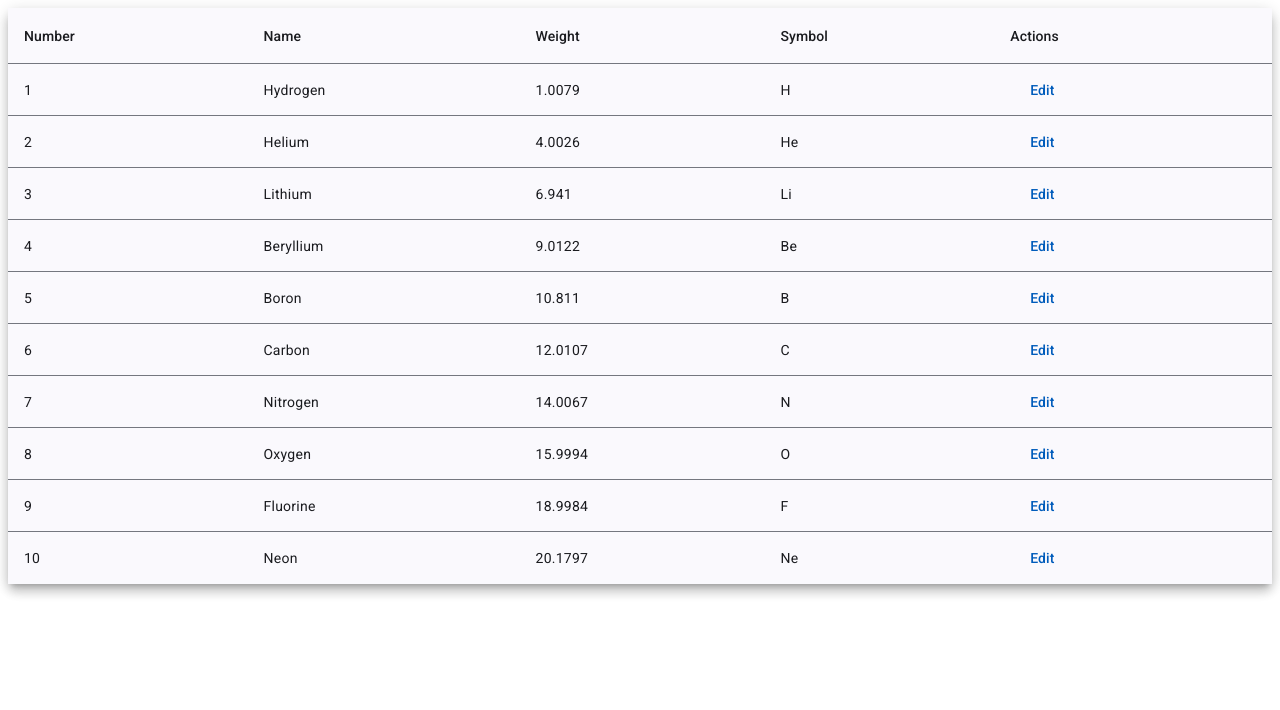
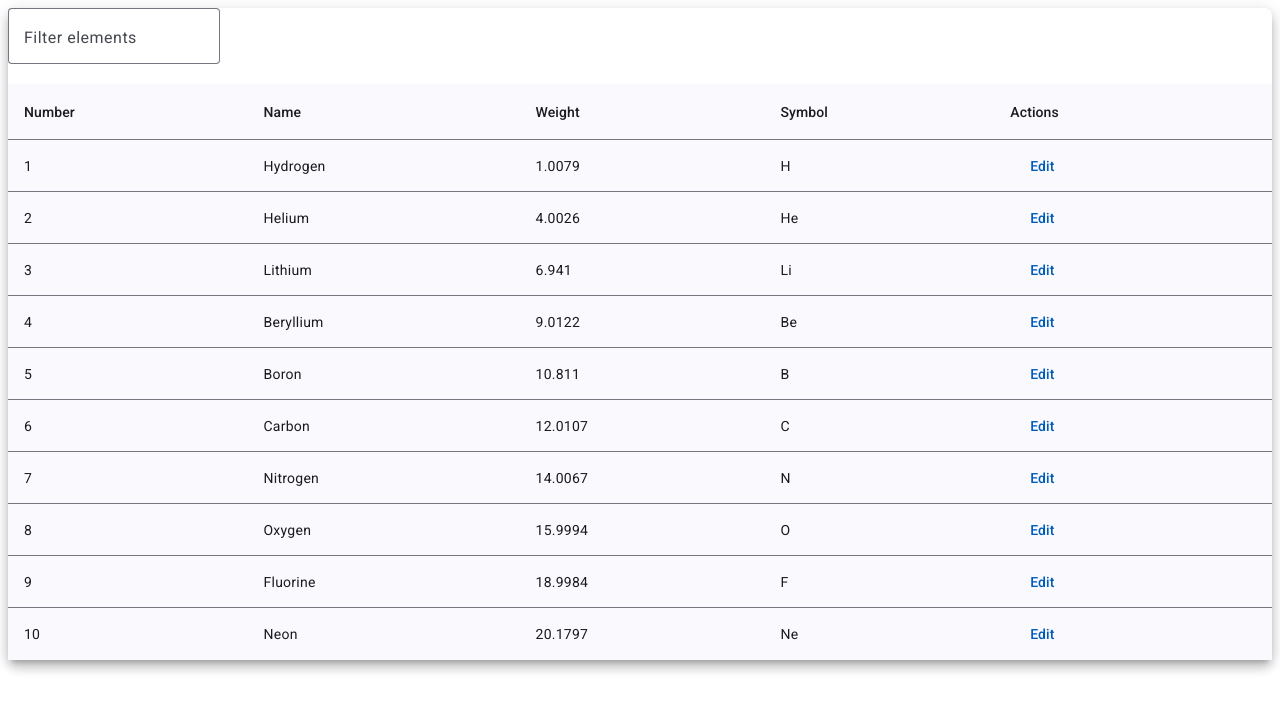
Before and after one commit to AndrzejZawadzki/Atipera, an Angular app: page / in a window 1280 px wide. Shown: the top 710 px of the page. Built offline with nearby package versions, Linux system fonts and the light colour scheme.

Commit message:
Added filter with 2 sec debounce time

```diff
--- a/src/app/app.component.html
+++ b/src/app/app.component.html
@@ -4,6 +4,27 @@
 </div>
 
 <div *ngIf="!isLoading" class="mat-elevation-z8">
+  <div>
+    <!-- Input do filtrowania -->
+    <mat-form-field appearance="outline">
+      <mat-label>Filter elements</mat-label>
+      <input
+        matInput
+        [formControl]="filterControl"
+        placeholder="Filter all fields"
+      />
+    </mat-form-field>
+  </div>
+
+  <!-- <mat-form-field>
+    <mat-label>Filter</mat-label>
+    <input
+      matInput
+      (keyup)="applyFilter($event)"
+      placeholder="Ex. ium"
+      #input
+    />
+  </mat-form-field> -->
   <table mat-table [dataSource]="dataSource" class="mat-table">
     <ng-container matColumnDef="position">
       <th mat-header-cell *matHeaderCellDef>Number</th>
--- a/src/app/app.component.ts
+++ b/src/app/app.component.ts
@@ -1,6 +1,9 @@
 import { Component, OnInit } from '@angular/core';
 import { MatDialog } from '@angular/material/dialog';
 import { EditElementDialogComponent } from './edit-element-dialog.component';
+import { MatTableDataSource } from '@angular/material/table';
+import { FormControl } from '@angular/forms';
+import { debounceTime } from 'rxjs/operators';
 
 export interface PeriodicElement {
   position: number;
@@ -35,19 +38,36 @@ export class AppComponent implements OnInit {
     'symbol',
     'actions',
   ];
-  dataSource: PeriodicElement[] = [...ELEMENT_DATA]; // Kopia danych
-  isLoading: boolean = true; // Zmienna do kontrolowania stanu ładowania
+  //dataSource: PeriodicElement[] = []; // Dane pochodzące z fetch
+  dataSource: MatTableDataSource<PeriodicElement> =
+    new MatTableDataSource<PeriodicElement>([]);
+  filterControl = new FormControl(''); // Kontrolka filtra
+  isLoading = true; // Flaga do spinnera
 
   constructor(public dialog: MatDialog) {}
 
   ngOnInit(): void {
     this.fetchElements();
+
+    // Nasłuchiwanie na zmiany w filtrze z opóźnieniem 2 sekundy
+    this.filterControl.valueChanges
+      .pipe(debounceTime(2000)) // DebounceTime na 2 sekundy
+      .subscribe((value) => {
+        this.applyFilter(value);
+      });
   }
 
   async fetchElements(): Promise<void> {
+    this.isLoading = true;
     // Symulacja pobierania danych z opóźnieniem przy użyciu fetch i setTimeout
     await new Promise((resolve) => setTimeout(resolve, 2000)); // symulacja opóźnienia
+    this.dataSource.data = [...ELEMENT_DATA]; // Skopiowane dane
     this.isLoading = false; // Po załadowaniu danych ustawiamy isLoading na false
+  }
+
+  // Filtrowanie danych
+  applyFilter(filterValue: any): void {
+    this.dataSource.filter = filterValue.trim().toLowerCase();
   }
 
   openEditDialog(element: PeriodicElement): void {
@@ -59,9 +79,11 @@ export class AppComponent implements OnInit {
     dialogRef.afterClosed().subscribe((result) => {
       if (result) {
         // Nowa tablica, aktualizując zmieniony element
-        this.dataSource = this.dataSource.map((el) =>
+        this.dataSource.data = this.dataSource.data.map((el) =>
           el.position === result.position ? result : el
         );
+        // this.dataSource.data = this.dataSource; // Aktualizacja danych w tabeli
+        this.applyFilter(this.filterControl.value); // Odświeżenie filtra
       }
     });
   }
--- a/src/app/app.module.ts
+++ b/src/app/app.module.ts
@@ -7,6 +7,8 @@ import { MatProgressSpinnerModule } from '@angular/material/progress-spinner';
 import { MatDialogModule } from '@angular/material/dialog';
 import { MatButtonModule } from '@angular/material/button';
 import { MatInputModule } from '@angular/material/input';
+import { MatFormFieldModule } from '@angular/material/form-field';
+import { ReactiveFormsModule } from '@angular/forms';
 
 import { AppComponent } from './app.component';
 import { EditElementDialogComponent } from './edit-element-dialog.component';
@@ -25,6 +27,8 @@ import { EditElementDialogComponent } from './edit-element-dialog.component';
     MatButtonModule, // Dodatnie przycisków
     MatInputModule, // Dodanie modułu inputa
     FormsModule,
+    MatFormFieldModule,
+    ReactiveFormsModule,
   ],
   providers: [],
   bootstrap: [AppComponent],
```
